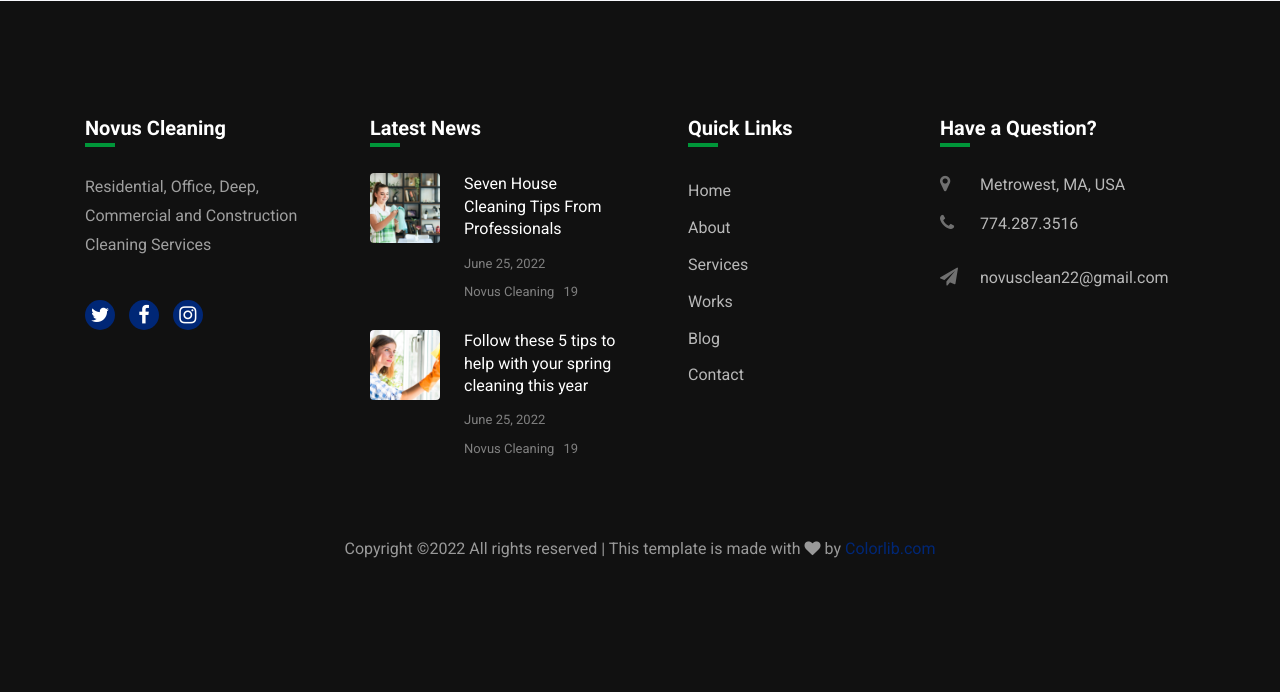
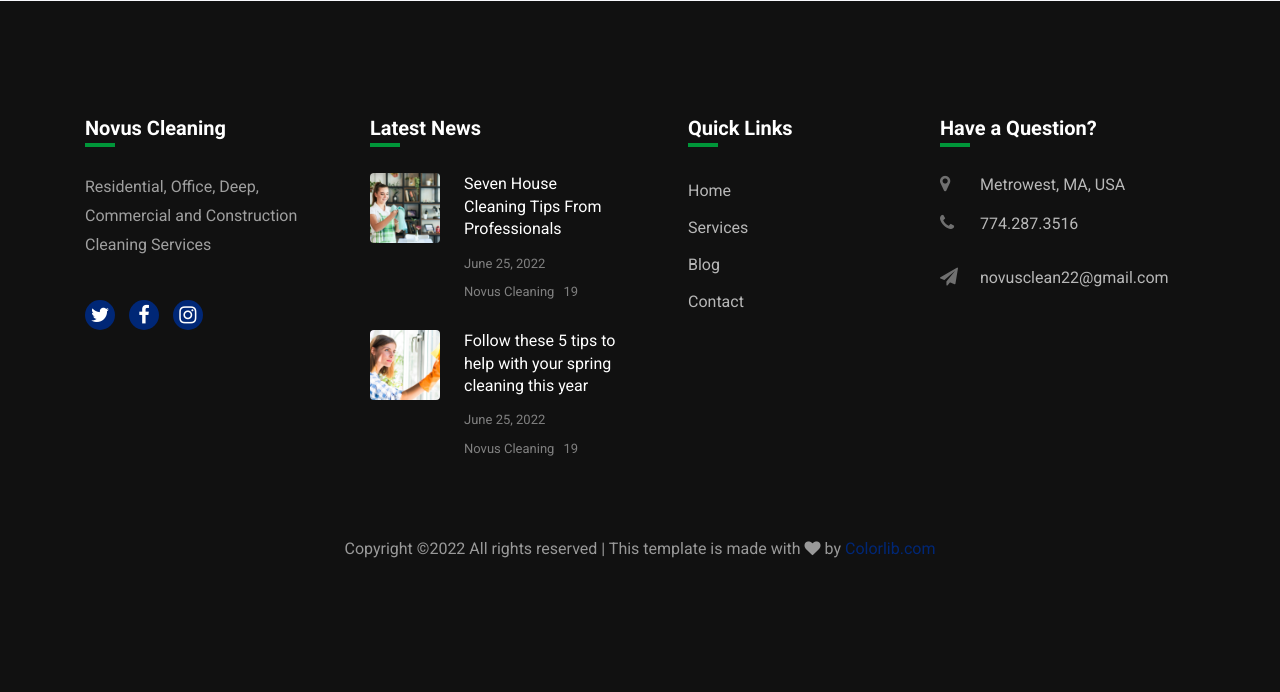
Before and after one commit to antfromano/novuscleaning, a Django app: page / in a window 1280 px wide. Shown: the part 4823-5515 px from the top of the page. Run offline with Django 4.2, Linux system fonts and the light colour scheme; some libraries are stand-ins or nearby versions; some web fonts are replaced.

Commit message:
deleted portfolio and works links and setup pricing and blog links in views.py and urls.py

```diff
--- a/website/templates/base.html
+++ b/website/templates/base.html
@@ -49,7 +49,6 @@
 	        <ul class="navbar-nav ml-auto">
 	        	<li class="nav-item active"><a href="index.html" class="nav-link">Home</a></li>
 	        	<li class="nav-item"><a href="services.html" class="nav-link">Services</a></li>
-	        	<li class="nav-item"><a href="portfolio.html" class="nav-link">Portfolio</a></li>
 	        	<li class="nav-item"><a href="pricing.html" class="nav-link">Pricing</a></li>
 	          <li class="nav-item"><a href="blog.html" class="nav-link">Blog</a></li>
 	          <li class="nav-item"><a href="contact.html" class="nav-link">Contact</a></li>
@@ -103,13 +102,11 @@
             <div class="col-md-6 col-lg-3 pl-lg-5 mb-4 mb-md-0">
                 <h2 class="footer-heading">Quick Links</h2>
                 <ul class="list-unstyled">
-      <li><a href="#" class="py-1 d-block">Home</a></li>
-      <li><a href="#" class="py-1 d-block">About</a></li>
-      <li><a href="#" class="py-1 d-block">Services</a></li>
-      <li><a href="#" class="py-1 d-block">Works</a></li>
-      <li><a href="#" class="py-1 d-block">Blog</a></li>
-      <li><a href="#" class="py-1 d-block">Contact</a></li>
-    </ul>
+                  <li><a href="index.html" class="py-1 d-block">Home</a></li>
+                  <li><a href="services.html" class="py-1 d-block">Services</a></li>
+                  <li><a href="blog.html" class="py-1 d-block">Blog</a></li>
+                  <li><a href="contact.html" class="py-1 d-block">Contact</a></li>
+                </ul>
             </div>
             <div class="col-md-6 col-lg-3 mb-4 mb-md-0">
                 <h2 class="footer-heading">Have a Question?</h2>
--- a/website/templates/blog.html
+++ b/website/templates/blog.html
@@ -236,9 +236,7 @@
 						<h2 class="footer-heading">Quick Links</h2>
 						<ul class="list-unstyled">
               <li><a href="#" class="py-1 d-block">Home</a></li>
-              <li><a href="#" class="py-1 d-block">About</a></li>
               <li><a href="#" class="py-1 d-block">Services</a></li>
-              <li><a href="#" class="py-1 d-block">Works</a></li>
               <li><a href="#" class="py-1 d-block">Blog</a></li>
               <li><a href="#" class="py-1 d-block">Contact</a></li>
             </ul>
--- a/website/templates/portfolio.html
+++ b/website/templates/portfolio.html
@@ -235,9 +235,7 @@
 						<h2 class="footer-heading">Quick Links</h2>
 						<ul class="list-unstyled">
               <li><a href="#" class="py-1 d-block">Home</a></li>
-              <li><a href="#" class="py-1 d-block">About</a></li>
               <li><a href="#" class="py-1 d-block">Services</a></li>
-              <li><a href="#" class="py-1 d-block">Works</a></li>
               <li><a href="#" class="py-1 d-block">Blog</a></li>
               <li><a href="#" class="py-1 d-block">Contact</a></li>
             </ul>
--- a/website/templates/pricing.html
+++ b/website/templates/pricing.html
@@ -199,9 +199,7 @@
 						<h2 class="footer-heading">Quick Links</h2>
 						<ul class="list-unstyled">
               <li><a href="#" class="py-1 d-block">Home</a></li>
-              <li><a href="#" class="py-1 d-block">About</a></li>
               <li><a href="#" class="py-1 d-block">Services</a></li>
-              <li><a href="#" class="py-1 d-block">Works</a></li>
               <li><a href="#" class="py-1 d-block">Blog</a></li>
               <li><a href="#" class="py-1 d-block">Contact</a></li>
             </ul>
--- a/website/urls.py
+++ b/website/urls.py
@@ -4,5 +4,7 @@
 urlpatterns = [
     path('', views.home, name="home"),
     path('services.html', views.services, name="services"),
+    path('pricing.html', views.pricing, name="pricing"),
+    path('blog.html', views.blog, name="blog"),
     path('contact.html', views.contact, name="contact"),
 ]
--- a/website/views.py
+++ b/website/views.py
@@ -6,6 +6,12 @@
 
 def services(request):
     return render(request, 'services.html', {})
+
+def pricing(request):
+    return render(request, 'pricing.html', {})
+
+def blog(request):
+    return render(request, 'blog.html', {})
 
 def contact(request):
     if request.method == "POST":
```
